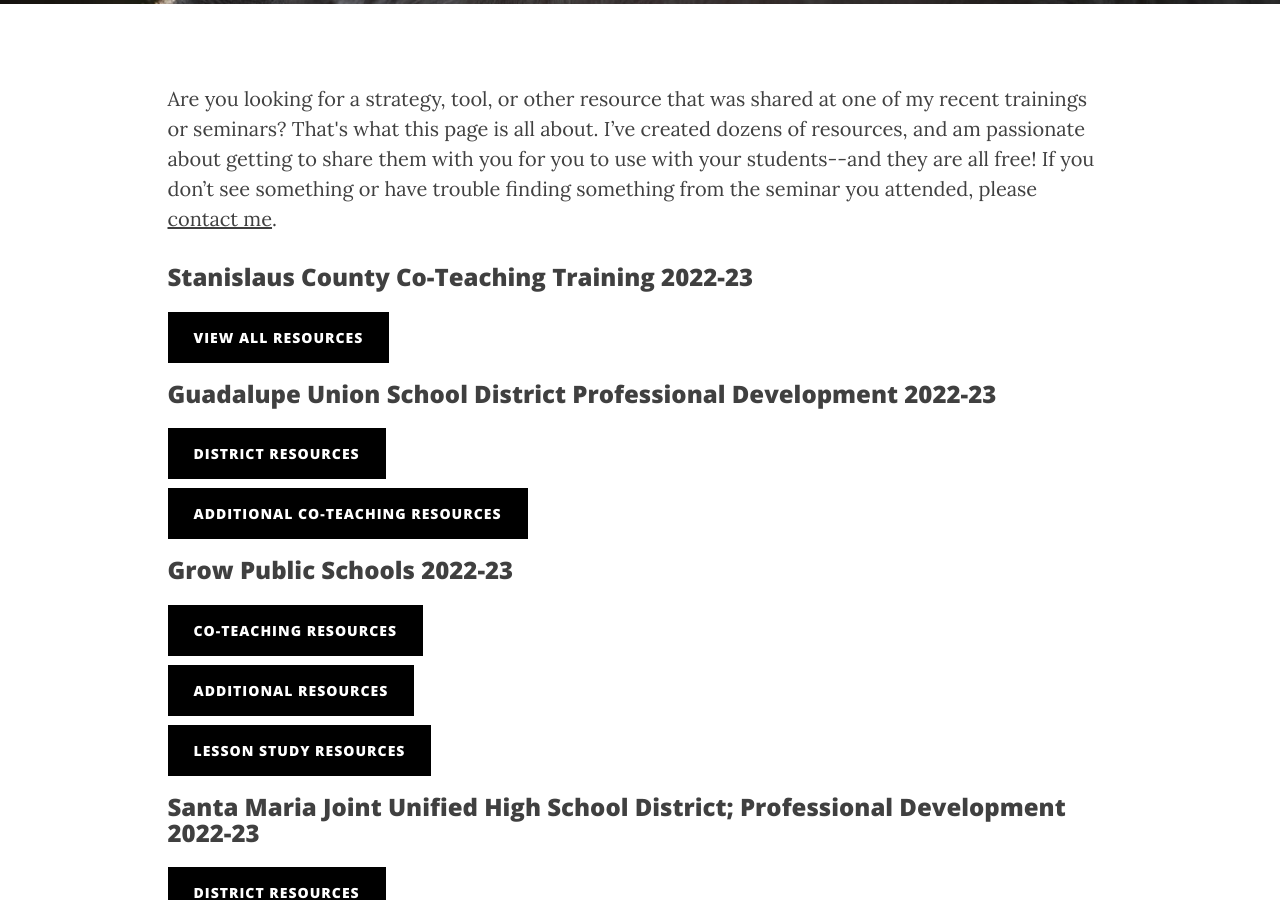
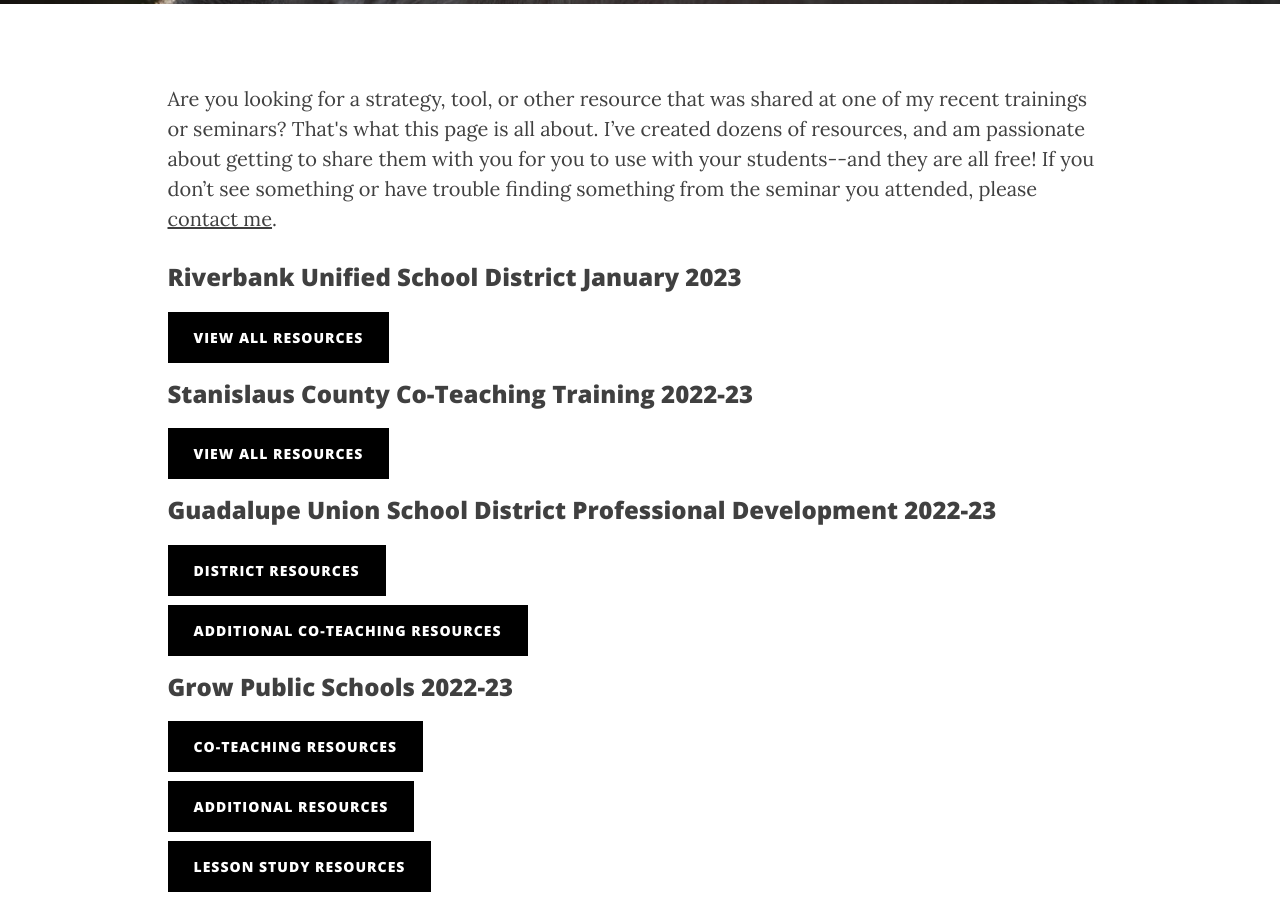
Before and after one commit to iamweswilson/clearlycat, a Jekyll site: the page built from resources.html, in a window 1280 px wide and 900 px high, scrolled down 444 px. Built offline with Jekyll 4.4.1, drawn with Linux system fonts in a browser that asks for light colours; nearby versions of some CDN libraries; comment, search, counter and statistics services are not loaded.

Commit message:
Riverbank Unified School District January 2023

```diff
--- a/resources.html
+++ b/resources.html
@@ -24,6 +24,12 @@ permalink: /training-resources/
             <div class="col-sm-10 col-sm-push-1">
                 <p>
                     Are you looking for a strategy, tool, or other resource that was shared at one of my  recent trainings or seminars? That's what this page is all about.  I’ve created dozens of resources, and am passionate about getting to share them with you for you to use with your students--and they are all free!  If you don’t see something or have trouble finding something from the seminar you attended, please <a href="/contact/">contact me</a>.
+                </p>
+                <h3>Riverbank Unified School District January 2023</h3>
+                <p>
+                    <a href="//drive.google.com/drive/folders/1onxY-Q0nA7AHYIdg4txo7wPRvioc2oI1?usp=share_link" class="resource-btn" target="_blank">
+                        View All Resources
+                    </a>
                 </p>
                 <h3>Stanislaus County Co-Teaching Training 2022-23</h3>
                 <p>
```
